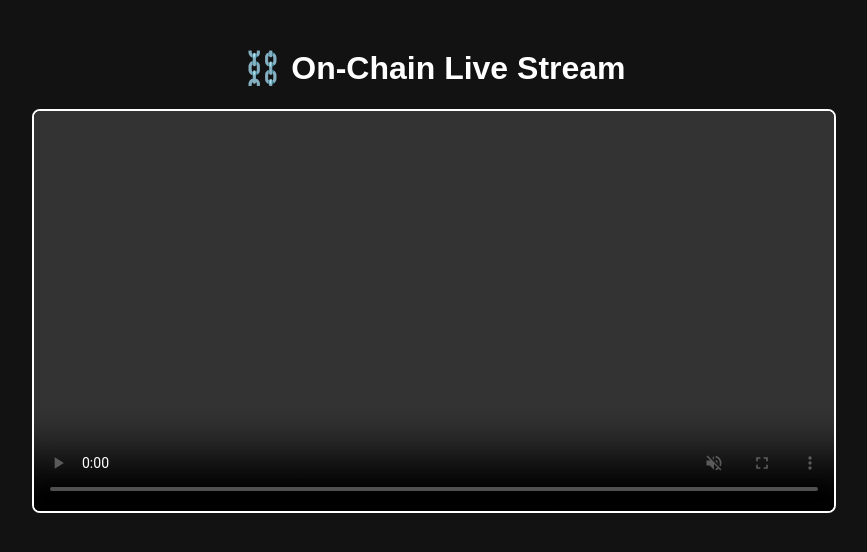
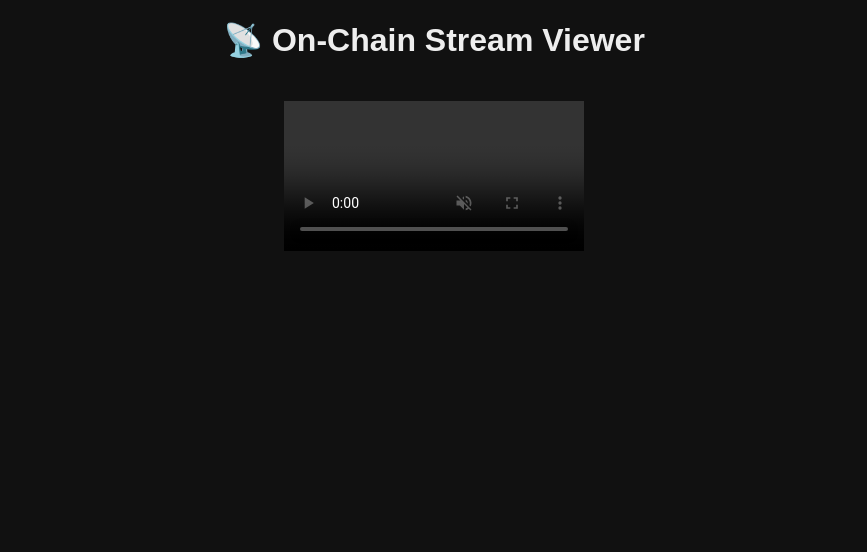
Before and after one commit to iFalcore/Blockcast, a plain HTML site: page index.html in a window 1280 px wide. Shown: the whole page, without its empty margins (206-1073 px from the left). Drawn offline with nearby package versions, Linux system fonts and the light colour scheme.

Commit message:
Update index.html

```diff
--- a/index.html
+++ b/index.html
@@ -3,40 +3,35 @@
 <head>
   <meta charset="UTF-8" />
   <meta name="viewport" content="width=device-width, initial-scale=1.0"/>
-  <title>On-Chain Stream Viewer</title>
+  <title>OnChain Stream Viewer</title>
   <style>
     body {
-      font-family: Arial, sans-serif;
-      background: #121212;
+      font-family: sans-serif;
+      background: #111;
+      color: #eee;
+      text-align: center;
+      margin: 0;
+      padding: 0;
+    }
+    video {
+      margin-top: 20px;
+      max-width: 90vw;
+      max-height: 80vh;
+      background: black;
+    }
+    #errorBox {
+      background-color: #ff4d4d;
       color: white;
-      text-align: center;
-      padding: 20px;
-    }
-
-    video {
+      padding: 10px;
+      margin: 10px auto;
       width: 90%;
-      max-width: 800px;
-      border: 2px solid #fff;
-      border-radius: 8px;
-      background: #000;
-    }
-
-    #alert {
       display: none;
-      background-color: #ffdddd;
-      color: #900;
-      padding: 10px;
-      margin: 20px auto;
-      border: 1px solid #f44336;
-      border-radius: 4px;
-      font-weight: bold;
-      max-width: 800px;
     }
   </style>
 </head>
 <body>
-  <h1>⛓️ On-Chain Live Stream</h1>
-  <div id="alert"></div>
+  <h1>📡 On-Chain Stream Viewer</h1>
+  <div id="errorBox"></div>
   <video id="video" controls autoplay muted></video>
 
   <script type="module" src="viewer.js"></script>
```
